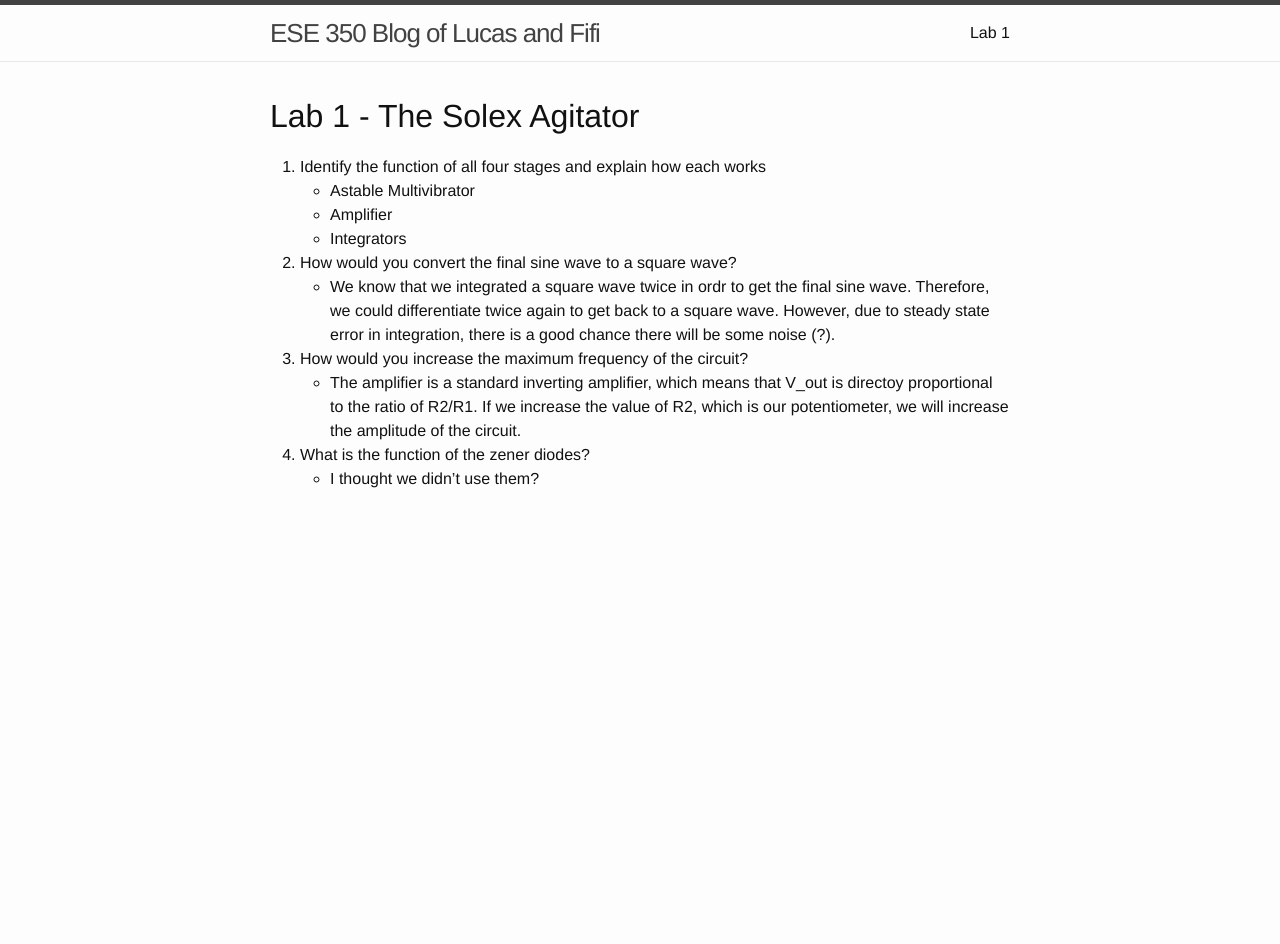
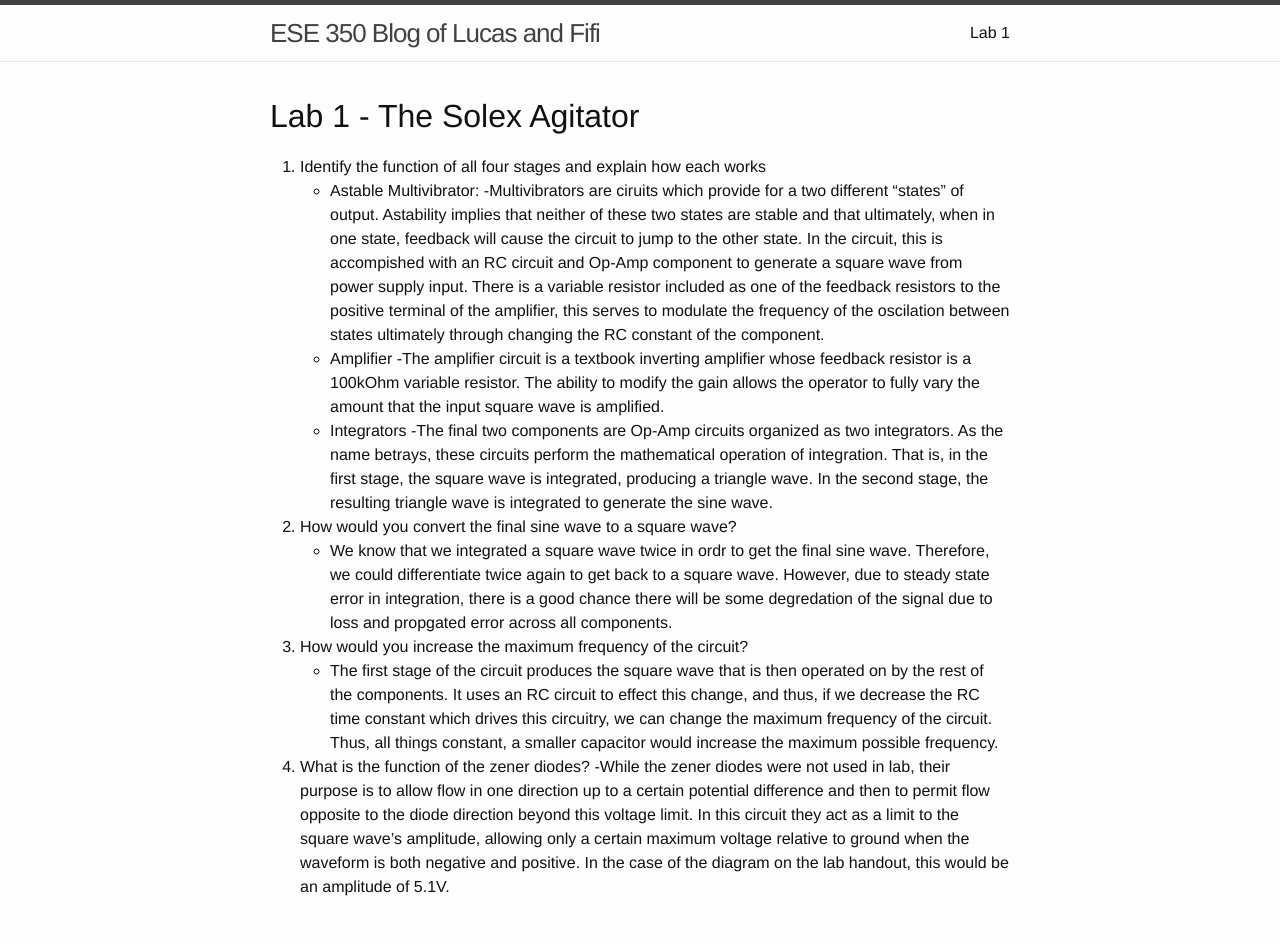
Before and after one commit to feefles/ese350, a Jekyll site: the page built from lab1.markdown, in a window 1280 px wide. Built offline with Jekyll 4.4.1, drawn with Linux system fonts in a browser that asks for light colours; before the commit the page ends 900 px from its top, so only the background shows below that.

Commit message:
Lab 1 Question answers added

```diff
--- a/lab1.markdown
+++ b/lab1.markdown
@@ -8,17 +8,19 @@ Lab 1 - The Solex Agitator
 ==========================
 
 1. Identify the function of all four stages and explain how each works
-    - Astable Multivibrator
+    - Astable Multivibrator:
+	-Multivibrators are ciruits which provide for a two different "states" of output. Astability implies that neither of these two states are stable and that ultimately, when in one state, feedback will cause the circuit to jump to the other state. In the circuit, this is accompished with an RC circuit and Op-Amp component to generate a square wave from power supply input. There is a variable resistor included as one of the feedback resistors to the positive terminal of the amplifier, this serves to modulate the frequency of the oscilation between states ultimately through changing the RC constant of the component.
     - Amplifier
+	-The amplifier circuit is a textbook inverting amplifier whose feedback resistor is a 100kOhm variable resistor. The ability to modify the gain allows the operator to fully vary the amount that the input square wave is amplified.
     - Integrators
+	-The final two components are Op-Amp circuits organized as two integrators. As the name betrays, these circuits perform the mathematical operation of integration. That is, in the first stage, the square wave is integrated, producing a triangle wave. In the second stage, the resulting triangle wave is integrated to generate the sine wave.
 
 
 2. How would you convert the final sine wave to a square wave?
-    - We know that we integrated a square wave twice in ordr to get the final sine wave. Therefore, we could differentiate twice again to get back to a square wave. However, due to steady state error in integration, there is a good chance there will be some noise (?).
+    - We know that we integrated a square wave twice in ordr to get the final sine wave. Therefore, we could differentiate twice again to get back to a square wave. However, due to steady state error in integration, there is a good chance there will be some degredation of the signal due to loss and propgated error across all components.
 
 3. How would you increase the maximum frequency of the circuit?
-    - The amplifier is a standard inverting amplifier, which means that
-   V_out is directoy proportional to the ratio of R2/R1. If we increase the value of R2, which is our potentiometer, we will increase the amplitude of the circuit.
+    - The first stage of the circuit produces the square wave that is then operated on by the rest of the components. It uses an RC circuit to effect this change, and thus, if we decrease the RC time constant which drives this circuitry, we can change the maximum frequency of the circuit. Thus, all things constant, a smaller capacitor would increase the maximum possible frequency.
 
 4. What is the function of the zener diodes?
-    - I thought we didn't use them?
+    -While the zener diodes were not used in lab, their purpose is to allow flow in one direction up to a certain potential difference and then to permit flow opposite to the diode direction beyond this voltage limit. In this circuit they act as a limit to the square wave's amplitude, allowing only a certain maximum voltage relative to ground when the waveform is both negative and positive. In the case of the diagram on the lab handout, this would be an amplitude of 5.1V.
```
